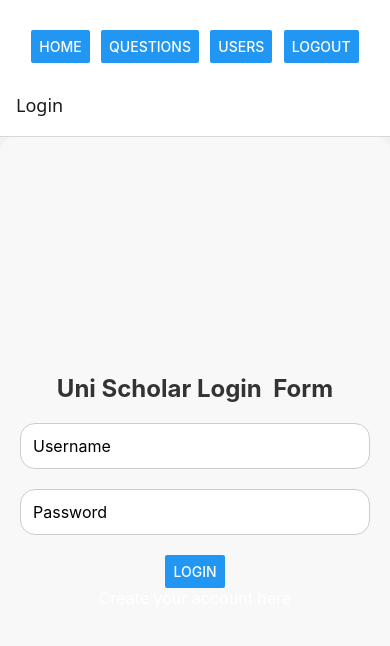
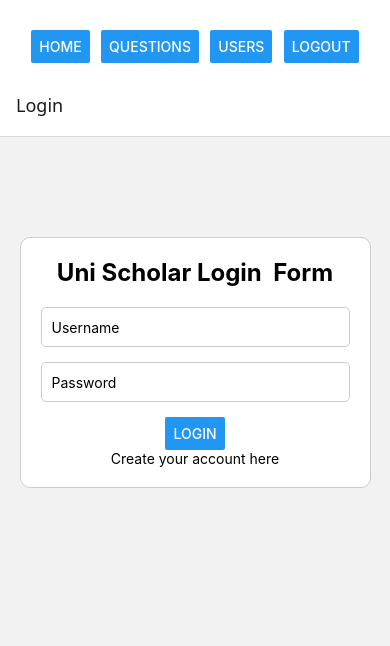
Before and after one commit to TPT7/UniScholarMobile, a React Native app: screen /Login in a window 390 px wide. Shown: the top 646 px of the page. Built offline with nearby package versions, Linux system fonts and the light colour scheme; no server answers.

Commit message:
login and signup css complete, only left with navbar and db connection

```diff
--- a/history.js
+++ b/history.js
@@ -32,7 +32,7 @@ const HistoryPage = () => {
     if (comment.trim()) {
       try {
         // Send the comment to the server along with the question ID and user ID
-        const response = await axios.post('http://192.168.1.6:8081/comments', {
+        const response = await axios.post('http://192.168.1.4:8081/comments', {
           question_id,
           comment,
         });
--- a/login.js
+++ b/login.js
@@ -47,7 +47,7 @@ const LoginPage = () => {
         onChangeText={setPassword}
       />
       <Button title="Login" onPress={handleLogin} />
-      <Text style={styles.link} onPress={() => navigation.navigate('SignUp')}>
+      <Text onPress={() => navigation.navigate('SignUp')}>
         Create your account here
       </Text>
     </View>
--- a/navbar.js
+++ b/navbar.js
@@ -20,7 +20,7 @@ const Navbar = () => {
           setUsername(storedUsername);
           setUserid(parseInt(storedUserId)); // Parse user_id as integer
         } else {
-          const response = await axios.get('http://192.168.1.6:8081/users');
+          const response = await axios.get('http://192.168.1.4:8081/users');
           if (response.data.length > 0) {
             setUsername(response.data[0].username);
             setUserid(response.data[0].user_id);
--- a/signup.js
+++ b/signup.js
@@ -54,7 +54,7 @@ const SignUpPage = () => {
         onChangeText={setProgramme}
       />
       <Button title="Signup" onPress={handleSignup} />
-      <Text style={styles.link} onPress={() => navigation.navigate('Login')}>
+      <Text onPress={() => navigation.navigate('Login')}>
         Login with your credentials
       </Text>
     </View>
--- a/styles.js
+++ b/styles.js
@@ -60,46 +60,36 @@ export default StyleSheet.create({
     backgroundColor: '#007bff', // Change background to blue on hover (simulated with touch)
   },
   loginContainer: {
-    flex: 1, // Take up full height of the screen
-    justifyContent: 'center', // Center items vertically
-    borderRadius: 15, // Rounded corners for the login
-    alignItems: 'center', // Center items horizontally
-    backgroundColor: '#f8f8f8', // Light background color for the page
-    padding: 20, // Padding to avoid content sticking to edges
+    width: '90%', // Reduce the container width to fit content better
+    maxWidth: 400, // Set a maximum width for large screens
+    padding: 20, // Padding around the content
+    borderWidth: 1, // Smaller border width
+    borderColor: '#ccc', // Border color
+    borderRadius: 10, // Rounded corners for the container
+    backgroundColor: '#fff', // Background color of the container
+    alignItems: 'center', // Horizontally center the elements inside the container
+    marginTop: 100, // Adds space at the top of the screen
+    marginHorizontal: '5%', // Adds equal margin on both sides of the container
   },
   sectionHeader: {
-    fontSize: 24, // Larger font size for the header
-    fontWeight: 'bold', // Make header bold
-    marginBottom: 20, // Space below the header
-    color: '#333', // Dark color for the text
-    textAlign: 'center', // Center align the header text
+    fontSize: 24,
+    fontWeight: 'bold',
+    marginBottom: 20,
+    textAlign: 'center',
   },
   loginInput: {
-    width: '100%', // Make input fields take full width
-    padding: 12, // Padding inside input for better readability
-    borderWidth: 1, // Border around the input field
-    borderColor: '#ccc', // Light border color
-    borderRadius: 15, // Rounded corners for input fields
-    marginBottom: 20, // Space between input fields
-    fontSize: 16, // Text size inside input
-    backgroundColor: '#fff', // White background for inputs
-  },
-  button: {
-    backgroundColor: '#000', // Black button color
-    color: '#fff', // White text on the button
-    paddingVertical: 12, // Vertical padding for the button
-    paddingHorizontal: 20, // Horizontal padding for the button
-    borderRadius: 15, // Rounded corners for the button
-    marginBottom: 10, // Space between buttons
-    alignItems: 'center', // Center text inside button
-    justifyContent: 'center', // Center text inside button
+    width: '100%', // Inputs should take full width of the container
+    height: 40,
+    borderColor: '#ccc', // Border color for input fields
+    borderWidth: 1, // Smaller border for input fields
+    borderRadius: 5, // Rounded corners for input fields
+    marginBottom: 15, // Adds space below the input field
+    paddingLeft: 10, // Padding inside the input field
   },
   link: {
-    marginTop: 10, // Space between the button and the link
-    color: '#007bff', // Blue color for the link
-    fontSize: 16, // Font size for the link
-    textAlign: 'center', // Center the link text
-    borderRadius: 15, // Rounded corners for the link area
+    color: 'blue',
+    marginTop: 15,
+    textDecorationLine: 'underline',
   },
   navbar: {
     width: '100%', // Ensure it spans the full width of the screen
@@ -179,314 +169,3 @@ export default StyleSheet.create({
     marginTop: 20,
   },
 });
-
-
-// import { StyleSheet } from 'react-native';
-
-// const styles = StyleSheet.create({
-//   bodyHtmlRoot: {
-//     height: '100%',
-//     margin: 0,
-//     fontFamily: 'Arial, sans-serif',
-//   },
-//     // container: {
-//     //   flex: 1, // Ensures the entire screen space is used and avoids the navbar being out of line
-//     //   backgroundColor: '#f8f8f8', // Optional background color for the whole screen
-//     // },
-//     // navbar: {
-//     //   backgroundColor: '#f8f8f8',
-//     //   padding: 10,
-//     //   paddingTop: 20,
-//     //   flexDirection: 'row', // Align items horizontally
-//     //   justifyContent: 'space-between', // Spread the items apart (menu and buttons)
-//     //   alignItems: 'center', // Vertically align items in the center
-//     //   width: '100%', // Ensure the navbar takes the full width of the screen
-//     //   borderBottomWidth: 1, // Optional, adds a thin border at the bottom
-//     //   borderColor: '#ccc', // Optional, color of the border
-//     // },
-
-//     // navLinks: {
-//     //   marginTop: 10,
-//     //   width: '100%', // Ensure the links don't go out of bounds
-//     // },
-//     // link: {
-//     //   fontSize: 16,
-//     //   marginBottom: 5,
-//     //   color: '#007BFF',
-//     // },
-
-//   navbar: {
-//     flexDirection: 'column',
-//     justifyContent: 'space-between',
-//     position: 'absolute', // Use 'absolute' for a fixed position effect
-//     height: '100%',
-//     width: 120,
-//     backgroundColor: 'black',
-//     shadowColor: 'rgba(0, 0, 0, 0.1)',
-//     shadowOffset: { width: 2, height: 0 },
-//     shadowOpacity: 0.5,
-//     shadowRadius: 5,
-//     padding: 20,
-//   },
-//   navLinks: {
-//     flexDirection: 'column',
-//   },
-//   navLink: {
-//     textDecorationLine: 'none',
-//     color: 'white',
-//     paddingVertical: 10,
-//     marginVertical: 5,
-//     fontSize: 16,
-//   },
-//   menuButton: {
-//     backgroundColor: '#007BFF',
-//     padding: 10,
-//     borderRadius: 5,
-//   },
-//   menuButtonText: {
-//     color: '#fff',
-//     fontSize: 16,
-//   },
-//   navLinkHover: {
-//     backgroundColor: '#0056b3',
-//     borderRadius: 4,
-//     transform: [{ translateY: -5 }],
-//   },
-//   profile: {
-//     position: 'relative',
-//     textAlign: 'left',
-//   },
-//   profileDetails: {
-//     flexDirection: 'row',
-//   },
-//   profileImage: {
-//     width: 35,
-//     borderRadius: 20,
-//     marginTop: 10,
-//     cursor: 'pointer',
-//   },
-//   tooltip: {
-//     position: 'absolute',
-//     bottom: 60,
-//     left: '50%',
-//     transform: [{ translateX: -50 }],
-//     width: 120,
-//     backgroundColor: '#fff',
-//     borderColor: '#ccc',
-//     borderWidth: 1,
-//     borderRadius: 4,
-//     shadowColor: 'rgba(0, 0, 0, 0.1)',
-//     shadowOffset: { width: 0, height: 2 },
-//     shadowOpacity: 0.1,
-//     shadowRadius: 4,
-//     padding: 10,
-//     zIndex: 1000,
-//   },
-//   tooltipText: {
-//     marginVertical: 5,
-//   },
-//   tooltipLink: {
-//     color: '#0056b3',
-//     textDecorationLine: 'none',
-//   },
-//   tooltipLinkHover: {
-//     textDecorationLine: 'underline',
-//   },
-//   content: {
-//     marginLeft: 170,
-//     padding: 20,
-//   },
-//   section: {
-//     width: '100%',
-//     maxWidth: 800,
-//     marginBottom: 20,
-//     backgroundColor: '#fff',
-//     padding: 20,
-//     borderRadius: 8,
-//     shadowColor: 'rgba(0, 0, 0, 0.1)',
-//     shadowOffset: { width: 0, height: 2 },
-//     shadowOpacity: 0.1,
-//     shadowRadius: 4,
-//     elevation: 3,
-//   },
-//   sectionHeader: {
-//     marginBottom: 10,
-//     color: 'black',
-//     fontSize: 18,
-//     fontWeight: 'bold',
-//   },
-//   buttons: {
-//     marginTop: 10,
-//     flexDirection: 'row',
-//     gap: 10,
-//   },
-//   button: {
-//     paddingVertical: 10,
-//     paddingHorizontal: 15,
-//     borderRadius: 5,
-//     backgroundColor: 'black',
-//     color: '#fff',
-//     textAlign: 'center',
-//   },
-//   buttonHover: {
-//     backgroundColor: '#0056b3',
-//     transform: [{ translateY: -5 }],
-//     shadowColor: 'rgba(0, 0, 0, 0.2)',
-//     shadowOffset: { width: 0, height: 4 },
-//     shadowOpacity: 0.2,
-//     shadowRadius: 8,
-//   },
-//   textarea: {
-//     width: '100%',
-//     padding: 10,
-//     borderRadius: 5,
-//     borderColor: '#ced4da',
-//     borderWidth: 1,
-//     textAlignVertical: 'top',
-//     minHeight: 60,
-//   },
-//   commentSection: {
-//     marginTop: 20,
-//     display: 'none', // React Native doesn't support 'display: none'
-//   },
-//   commentSectionHeader: {
-//     marginBottom: 10,
-//     color: 'black',
-//     fontSize: 18,
-//     fontWeight: 'bold',
-//   },
-//   comment: {
-//     backgroundColor: '#f8f9fa',
-//     padding: 10,
-//     borderRadius: 5,
-//     marginBottom: 10,
-//   },
-//   iconButton: {
-//     backgroundColor: 'transparent',
-//     borderColor: 'transparent',
-//     fontSize: 24,
-//     color: 'black',
-//   },
-//   iconButtonHover: {
-//     color: '#0056b3',
-//   },
-//   loginContainer: {
-//     backgroundColor: '#fff',
-//     padding: 20,
-//     borderRadius: 8,
-//     shadowColor: '#000',
-//     shadowOffset: { width: 0, height: 2 },
-//     shadowOpacity: 0.1,
-//     shadowRadius: 4,
-//     elevation: 3,
-//     width: 300,
-//     textAlign: 'center',
-//   },
-//   loginHeader: {
-//     marginBottom: 20,
-//     color: '#333',
-//     fontSize: 20,
-//     fontWeight: 'bold',
-//   },
-//   loginInput: {
-//     width: '100%',
-//     padding: 10,
-//     marginVertical: 10,
-//     borderWidth: 1,
-//     borderColor: '#ced4da',
-//     borderRadius: 5,
-//   },
-//   loginButton: {
-//     width: '100%',
-//     padding: 10,
-//     borderRadius: 5,
-//     backgroundColor: 'black',
-//     color: '#fff',
-//     textAlign: 'center',
-//   },
-//   loginButtonHover: {
-//     backgroundColor: '#0056b3',
-//   },
-//   userList: {
-//     flexDirection: 'row',
-//     flexWrap: 'wrap',
-//     justifyContent: 'space-between',
-//     marginTop: 20,
-//   },
-//   userCard: {
-//     backgroundColor: '#f9f9f9',
-//     padding: 15,
-//     borderWidth: 1,
-//     borderColor: '#ddd',
-//     borderRadius: 8,
-//     shadowColor: '#000',
-//     shadowOffset: { width: 0, height: 2 },
-//     shadowOpacity: 0.1,
-//     shadowRadius: 4,
-//     elevation: 3,
-//     textAlign: 'center',
-//     marginBottom: 20,
-//     width: '45%',
-//   },
-//   username: {
-//     margin: 0,
-//     fontSize: 24,
-//     color: 'black',
-//     fontWeight: 'bold',
-//   },
-//   programme: {
-//     fontSize: 16,
-//     color: '#555',
-//   },
-//   searchBox: {
-//     position: 'absolute',
-//     top: 20,
-//     right: 20,
-//     marginBottom: 20,
-//   },
-//   searchInput: {
-//     padding: 10,
-//     width: 250,
-//     borderRadius: 5,
-//     borderColor: '#ccc',
-//     borderWidth: 1,
-//     fontSize: 16,
-//   },
-//   questionItem: {
-//     marginBottom: 20,
-//     padding: 20,
-//     borderWidth: 1,
-//     borderColor: '#ddd',
-//     borderRadius: 8,
-//     backgroundColor: '#f9f9f9',
-//   },
-//   commentTextarea: {
-//     width: '100%',
-//     padding: 10,
-//     marginTop: 10,
-//     borderWidth: 1,
-//     borderColor: '#ccc',
-//     borderRadius: 5,
-//     textAlignVertical: 'top',
-//     minHeight: 60,
-//   },
-//   submitComment: {
-//     marginTop: 10,
-//     paddingVertical: 10,
-//     paddingHorizontal: 20,
-//     backgroundColor: 'black',
-//     color: 'white',
-//     borderRadius: 5,
-//     textAlign: 'center',
-//   },
-//   submitCommentHover: {
-//     backgroundColor: '#0056b3',
-//   },
-//   active: {
-//     backgroundColor: '#0056b3',
-//     color: 'white',
-//     display: 'inline-block',
-//   },
-// });
-
-// export default styles;
```
